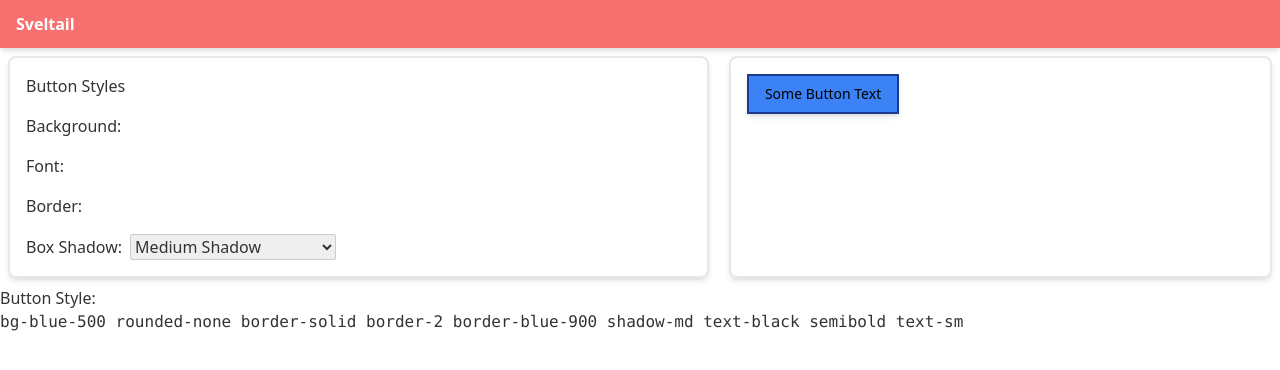
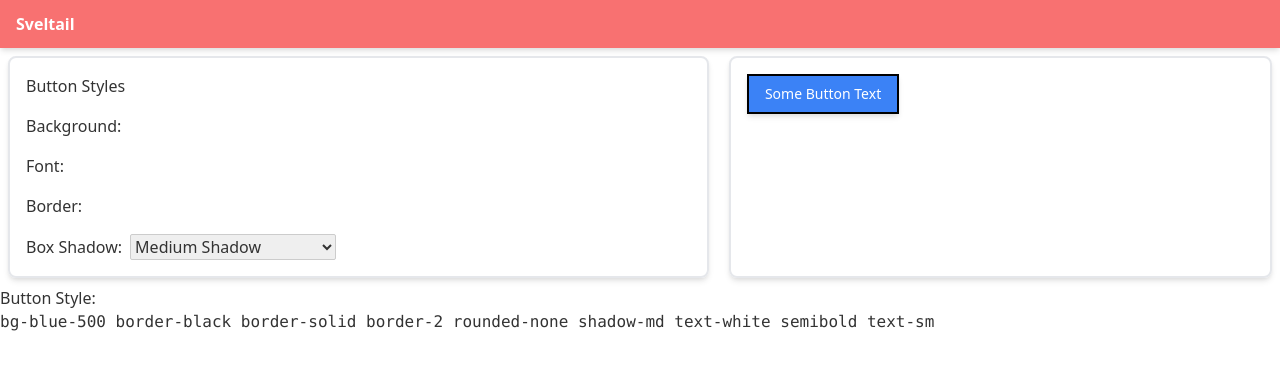
Before and after one commit to jmsunseri/sveltail, a Svelte app: page / in a window 1280 px wide. Shown: the top 370 px of the page. Built offline with nearby package versions, Linux system fonts and the light colour scheme; some icons are missing.

Commit message:
improving styles

```diff
--- a/src/App.svelte
+++ b/src/App.svelte
@@ -7,8 +7,7 @@
   import FontSelect from './Font/FontSelect.svelte';
 
   let fontStyles: string;
-  let borderStyles: string =
-    'rounded-none border-solid border-2 border-blue-900';
+  let borderStyles: string;
   let backgroundColor: string = 'bg-blue-500';
   let shadowStyle: string = 'shadow-md';
 
--- a/src/Font/FontSelect.svelte
+++ b/src/Font/FontSelect.svelte
@@ -7,7 +7,7 @@
   import { fontSizes, fontWeights } from './font';
 
   let isMenuVisible = false;
-  let colorStyle: string = 'text-black';
+  let colorStyle: string = 'text-white';
   let fontSizeStyle = 'text-sm';
   let fontWeightStyle = 'semibold';
   let isSizeMenuOpen = false;
```
